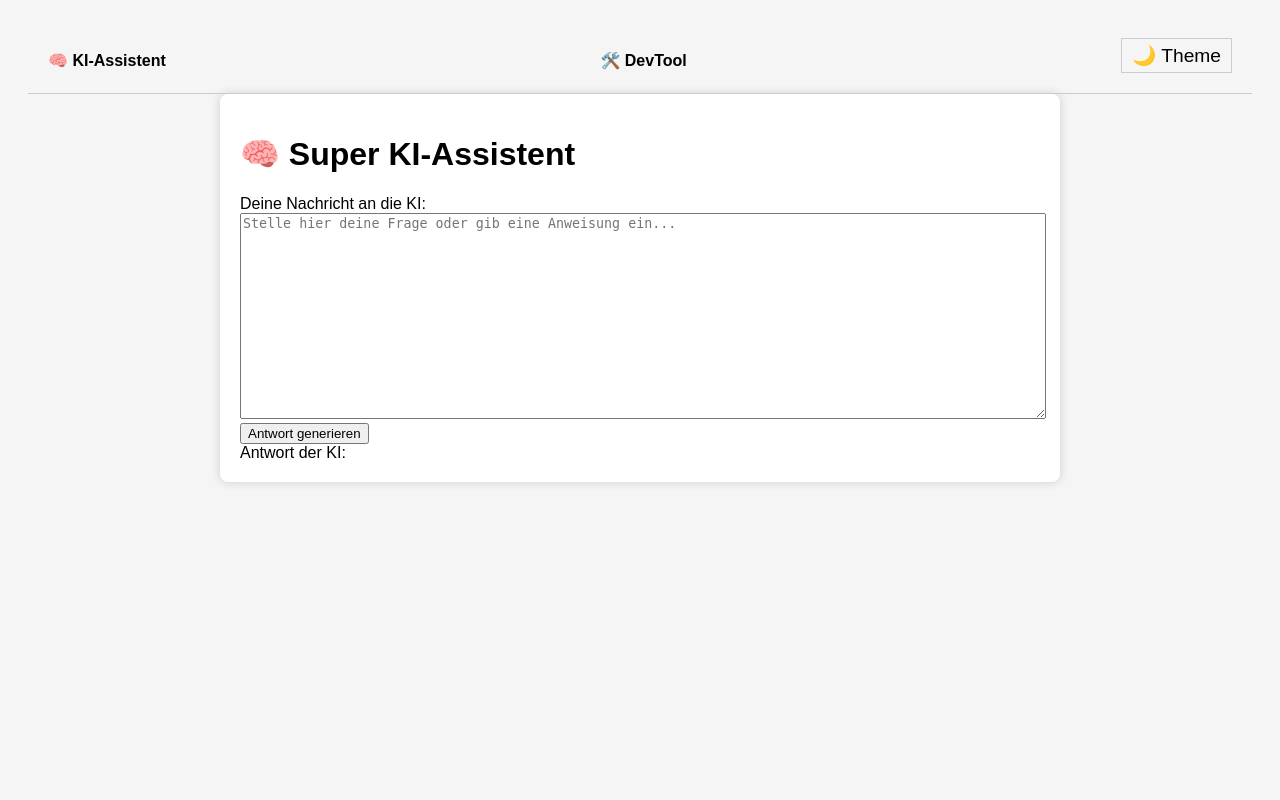
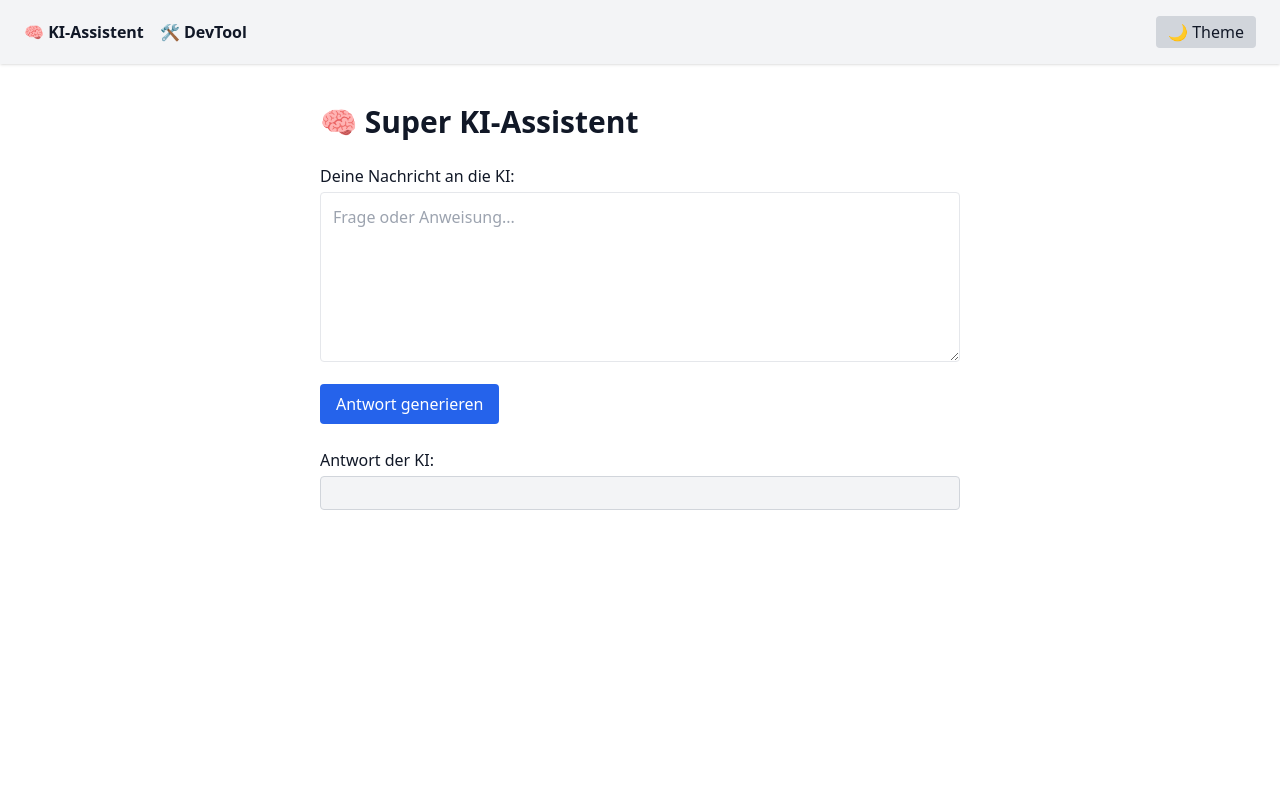
Before and after one commit to aelmajdoubi/devtool-app, a FastAPI app: template app/templates/form.html in a window 1280 px wide. Run offline with FastAPI, Linux system fonts and the light colour scheme; the template is opened without the code that fills it, so the values that code supplies are empty; some libraries are stand-ins or nearby versions.

Commit message:
Integrate Tailwind CSS with dark mode support

```diff
--- a/app/templates/form.html
+++ b/app/templates/form.html
@@ -3,39 +3,49 @@
 <head>
   <meta charset="UTF-8">
   <title>KI-Assistent</title>
-    <link rel="stylesheet" href="/static/style.css">
+  <script src="https://cdn.tailwindcss.com"></script>
+  <script>
+    tailwind.config = {
+      darkMode: 'class',
+    }
+  </script>
 </head>
-<body>
-    <nav class="navbar">
-        <a href="/" class="nav-link">🧠 KI-Assistent</a>
-        <a href="/tool" class="nav-link">🛠️ DevTool</a>
-        <button id="darkModeToggle" class="toggle-btn">🌙 Theme</button>
+<body class="bg-white text-gray-900 dark:bg-gray-900 dark:text-gray-100 min-h-screen">
+
+  <nav class="flex justify-between items-center bg-gray-100 dark:bg-gray-800 px-6 py-4 shadow">
+    <div class="flex space-x-4">
+      <a href="/" class="font-semibold hover:underline">🧠 KI-Assistent</a>
+      <a href="/tool" class="font-semibold hover:underline">🛠️ DevTool</a>
+    </div>
+    <button onclick="toggleDarkMode()" class="bg-gray-300 dark:bg-gray-700 px-3 py-1 rounded hover:bg-gray-400 dark:hover:bg-gray-600">
+      🌙 Theme
+    </button>
   </nav>
 
-    <div class="container">
-        <h1>🧠 Super KI-Assistent</h1>
+  <main class="max-w-2xl mx-auto mt-10 px-4">
+    <h1 class="text-3xl font-bold mb-6">🧠 Super KI-Assistent</h1>
 
-        <form action="/post" method="post">
-            <div class="form-group">
-                <label for="user_input">Deine Nachricht an die KI:</label>
-                <textarea id="user_input" name="user_input" placeholder="Stelle hier deine Frage oder gib eine Anweisung ein..." required>{{ user_input if user_input is not none else '' }}</textarea>
+    <form action="/post" method="post" class="space-y-4">
+      <div>
+        <label for="user_input" class="block font-medium mb-1">Deine Nachricht an die KI:</label>
+        <textarea id="user_input" name="user_input" rows="6" class="w-full p-3 border rounded bg-white dark:bg-gray-800 dark:border-gray-600 dark:text-white" placeholder="Frage oder Anweisung..." required>{{ user_input if user_input is not none else '' }}</textarea>
       </div>
-            <div class="form-group">
-                <button type="submit">Antwort generieren</button>
+      <div>
+        <button type="submit" class="bg-blue-600 text-white px-4 py-2 rounded hover:bg-blue-700">Antwort generieren</button>
       </div>
     </form>
 
-        <div class="form-group">
-            <label>Antwort der KI:</label>
-            <div class="result-box">
+    <div class="mt-6">
+      <label class="block font-medium mb-1">Antwort der KI:</label>
+      <div class="p-4 bg-gray-100 dark:bg-gray-800 rounded border border-gray-300 dark:border-gray-700">
         {% if result is not none %}
           {{ result }}
         {% else %}
-                    Deine KI-Antwort erscheint hier...
+          <em class="text-gray-500">Deine KI-Antwort erscheint hier...</em>
         {% endif %}
       </div>
     </div>
-    </div>
+  </main>
 
   <script>
     function toggleDarkMode() {
@@ -49,5 +59,6 @@
       }
     };
   </script>
+
 </body>
 </html>
```
Also changed, not shown: app/templates/tool.html (+6 -1 lines), package.json (added, +39 -0 lines), package-lock.json (added). Lines whose indentation alone changed are shown as unchanged.
